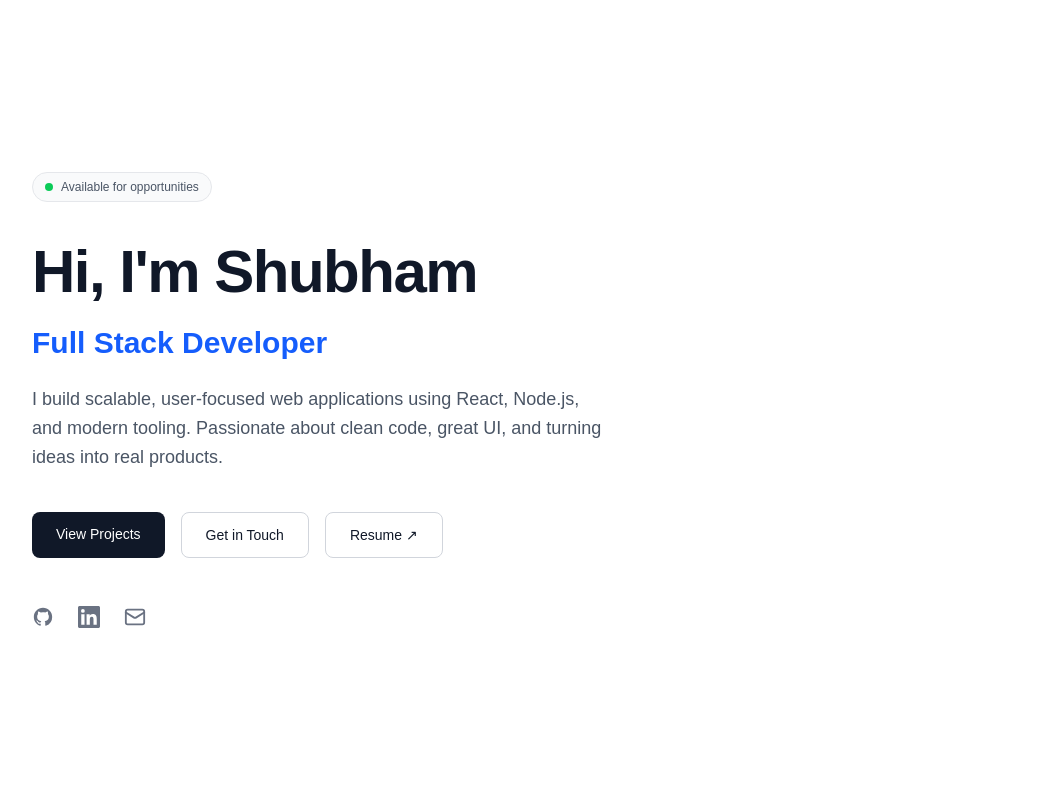
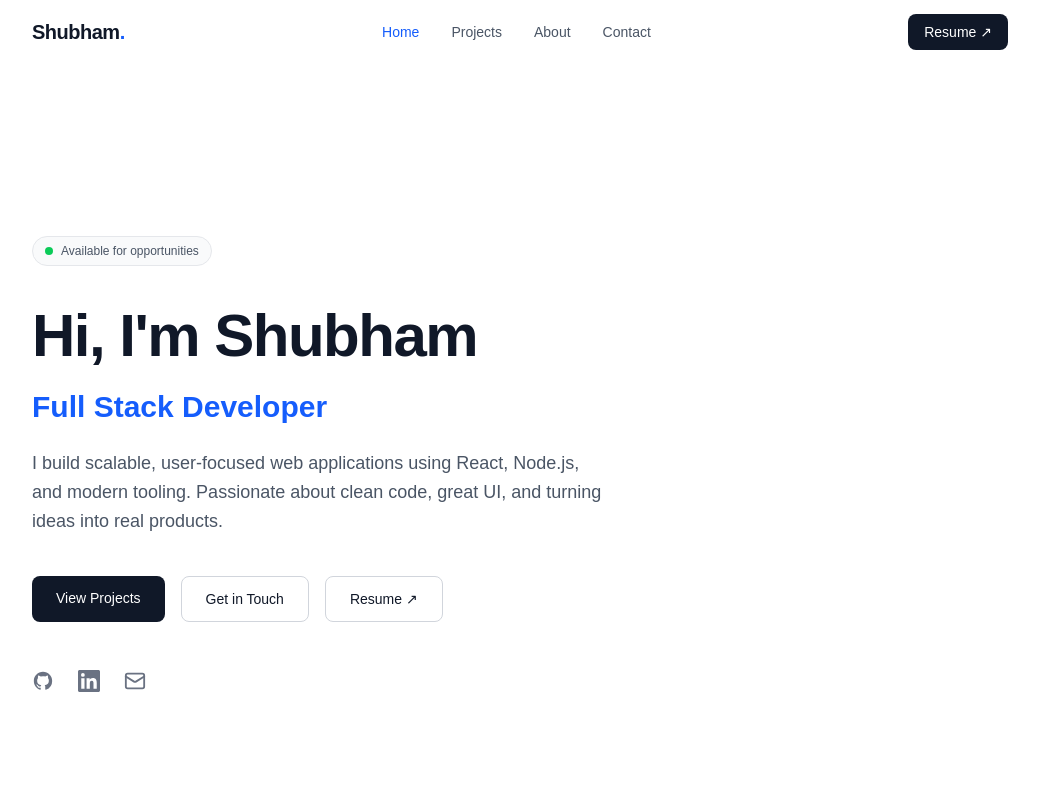
Before and after one commit to Shubham081221/my-portfolio, a Next.js app: page / in a window 1280 px wide. Shown: the top 800 px of the page, without its empty margins (120-1159 px from the left). Built offline with nearby package versions, Linux system fonts and the light colour scheme.

Commit message:
Removed project/page.tsx

```diff
--- a/src/app/layout.tsx
+++ b/src/app/layout.tsx
@@ -1,33 +1,69 @@
+// import type { Metadata } from "next";
+// import { Geist, Geist_Mono } from "next/font/google";
+// import "./globals.css";
+
+// const geistSans = Geist({
+//   variable: "--font-geist-sans",
+//   subsets: ["latin"],
+// });
+
+// const geistMono = Geist_Mono({
+//   variable: "--font-geist-mono",
+//   subsets: ["latin"],
+// });
+
+// export const metadata: Metadata = {
+//   title: "Create Next App",
+//   description: "Generated by create next app",
+// };
+
+// export default function RootLayout({
+//   children,
+// }: Readonly<{
+//   children: React.ReactNode;
+// }>) {
+//   return (
+//     <html
+//       lang="en"
+//       className={`${geistSans.variable} ${geistMono.variable} h-full antialiased`}
+//     >
+//       <body className="min-h-full flex flex-col">{children}</body>
+//     </html>
+//   );
+// }
+
+
+//src/app/layout.tsx
+// import Navbar from "@/components/Navbar";
+
+// export default function RootLayout({ children }: { children: React.ReactNode }) {
+//   return (
+//     <html lang="en">
+//       <body>
+//         <Navbar />
+//         <main className="pt-16">{children}</main>
+//       </body>
+//     </html>
+//   );
+// }
+
+// src/app/layout.tsx
 import type { Metadata } from "next";
-import { Geist, Geist_Mono } from "next/font/google";
 import "./globals.css";
-
-const geistSans = Geist({
-  variable: "--font-geist-sans",
-  subsets: ["latin"],
-});
-
-const geistMono = Geist_Mono({
-  variable: "--font-geist-mono",
-  subsets: ["latin"],
-});
+import Navbar from "@/components/Navbar";
 
 export const metadata: Metadata = {
-  title: "Create Next App",
-  description: "Generated by create next app",
+  title: "Shubham | Full Stack Developer",
+  description: "Portfolio of Shubham — Full Stack Developer",
 };
 
-export default function RootLayout({
-  children,
-}: Readonly<{
-  children: React.ReactNode;
-}>) {
+export default function RootLayout({ children }: { children: React.ReactNode }) {
   return (
-    <html
-      lang="en"
-      className={`${geistSans.variable} ${geistMono.variable} h-full antialiased`}
-    >
-      <body className="min-h-full flex flex-col">{children}</body>
+    <html lang="en">
+      <body className="antialiased">
+        <Navbar />
+        <main className="pt-16">{children}</main>
+      </body>
     </html>
   );
 }
--- a/src/components/Navbar.tsx
+++ b/src/components/Navbar.tsx
@@ -0,0 +1,133 @@
+// src/components/ui/Navbar.tsx
+"use client";
+
+import { useState, useEffect } from "react";
+import Link from "next/link";
+import { usePathname } from "next/navigation";
+import { socials } from "@/data/socials";
+
+const links = [
+  { href: "/", label: "Home" },
+  { href: "/projects", label: "Projects" },
+  { href: "/about", label: "About" },
+  { href: "/contact", label: "Contact" },
+];
+
+export default function Navbar() {
+  const pathname = usePathname();
+  const [menuOpen, setMenuOpen] = useState(false);
+  const [scrolled, setScrolled] = useState(false);
+
+  useEffect(() => {
+    const handleScroll = () => setScrolled(window.scrollY > 20);
+    window.addEventListener("scroll", handleScroll);
+    return () => window.removeEventListener("scroll", handleScroll);
+  }, []);
+
+  useEffect(() => {
+    setMenuOpen(false);
+  }, [pathname]);
+
+  return (
+    <header
+      className={`fixed top-0 left-0 right-0 z-50 transition-all duration-300 ${
+        scrolled
+          ? "bg-white/80 backdrop-blur-md shadow-sm"
+          : "bg-transparent"
+      }`}
+    >
+      <nav className="max-w-5xl mx-auto px-6 h-16 flex items-center justify-between">
+
+        {/* Logo */}
+        <Link href="/" className="text-xl font-bold tracking-tight text-gray-900">
+          Shubham<span className="text-blue-600">.</span>
+        </Link>
+
+        {/* Desktop Links */}
+        <ul className="hidden md:flex items-center gap-8">
+          {links.map(({ href, label }) => (
+            <li key={href}>
+              <Link
+                href={href}
+                className={`text-sm font-medium transition-colors duration-200 ${
+                  pathname === href
+                    ? "text-blue-600"
+                    : "text-gray-600 hover:text-gray-900"
+                }`}
+              >
+                {label}
+              </Link>
+            </li>
+          ))}
+        </ul>
+
+        {/* Resume CTA — Desktop */}
+
+        <a
+          href="/Shubham_Resume.pdf"
+          target="_blank"
+          rel="noopener noreferrer"
+          className="hidden md:inline-flex items-center gap-2 text-sm font-medium px-4 py-2 rounded-lg bg-gray-900 text-white hover:bg-gray-700 transition-colors duration-200"
+        >
+          Resume ↗
+        </a>
+
+        {/* Hamburger — Mobile */}
+        <button
+          className="md:hidden flex flex-col gap-1.5 p-2"
+          onClick={() => setMenuOpen((prev) => !prev)}
+          aria-label="Toggle menu"
+        >
+          <span
+            className={`block w-5 h-0.5 bg-gray-900 transition-transform duration-300 ${
+              menuOpen ? "rotate-45 translate-y-2" : ""
+            }`}
+          />
+          <span
+            className={`block w-5 h-0.5 bg-gray-900 transition-opacity duration-300 ${
+              menuOpen ? "opacity-0" : ""
+            }`}
+          />
+          <span
+            className={`block w-5 h-0.5 bg-gray-900 transition-transform duration-300 ${
+              menuOpen ? "-rotate-45 -translate-y-2" : ""
+            }`}
+          />
+        </button>
+      </nav>
+
+      {/* Mobile Menu */}
+      <div
+        className={`md:hidden transition-all duration-300 overflow-hidden ${
+          menuOpen ? "max-h-64 opacity-100" : "max-h-0 opacity-0"
+        } bg-white/95 backdrop-blur-md border-t border-gray-100`}
+      >
+        <ul className="flex flex-col px-6 py-4 gap-4">
+          {links.map(({ href, label }) => (
+            <li key={href}>
+              <Link
+                href={href}
+                className={`text-sm font-medium ${
+                  pathname === href ? "text-blue-600" : "text-gray-700"
+                }`}
+              >
+                {label}
+              </Link>
+            </li>
+          ))}
+          <li>
+
+            <a
+              href="/Shubham_Resume.pdf"
+              target="_blank"
+              rel="noopener noreferrer"
+              className="text-sm font-medium text-gray-700"
+            >
+              Resume ↗
+            </a>
+          </li>
+        </ul>
+      </div>
+    </header>
+  );
+}
```
Also changed, not shown: src/app/projects/page.tsx (deleted).
